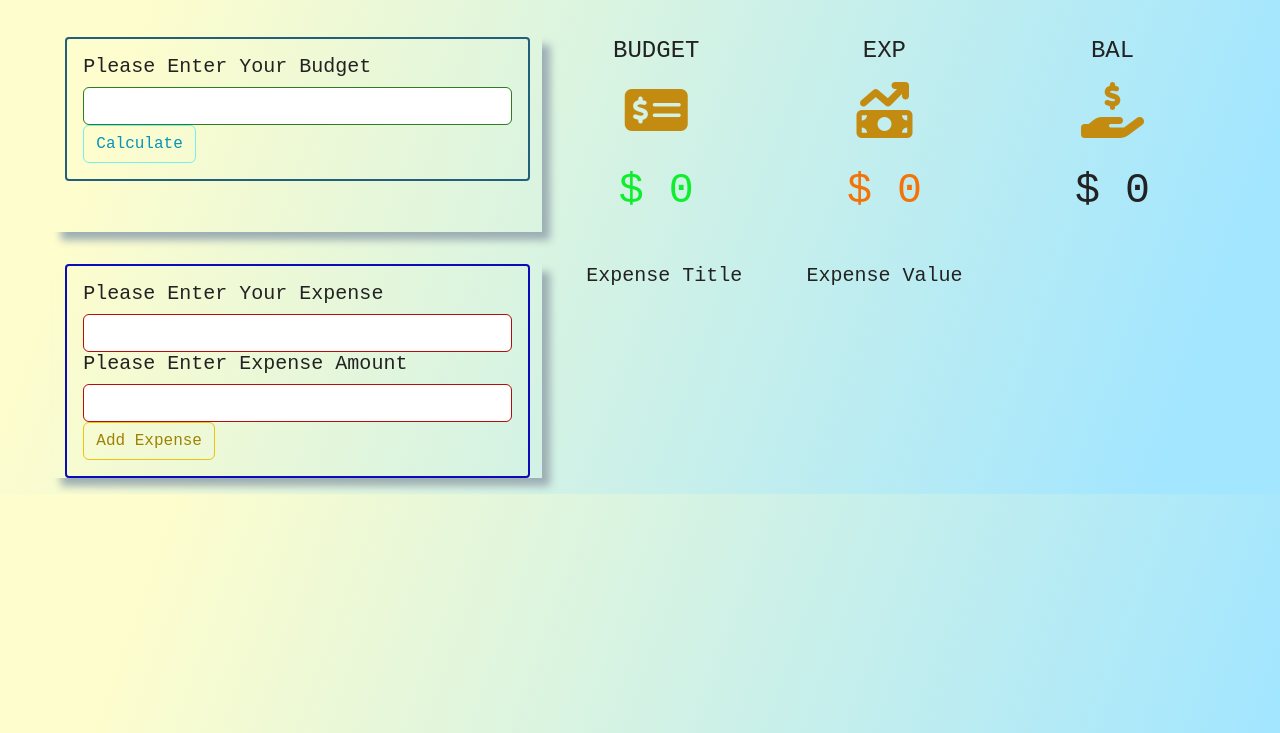
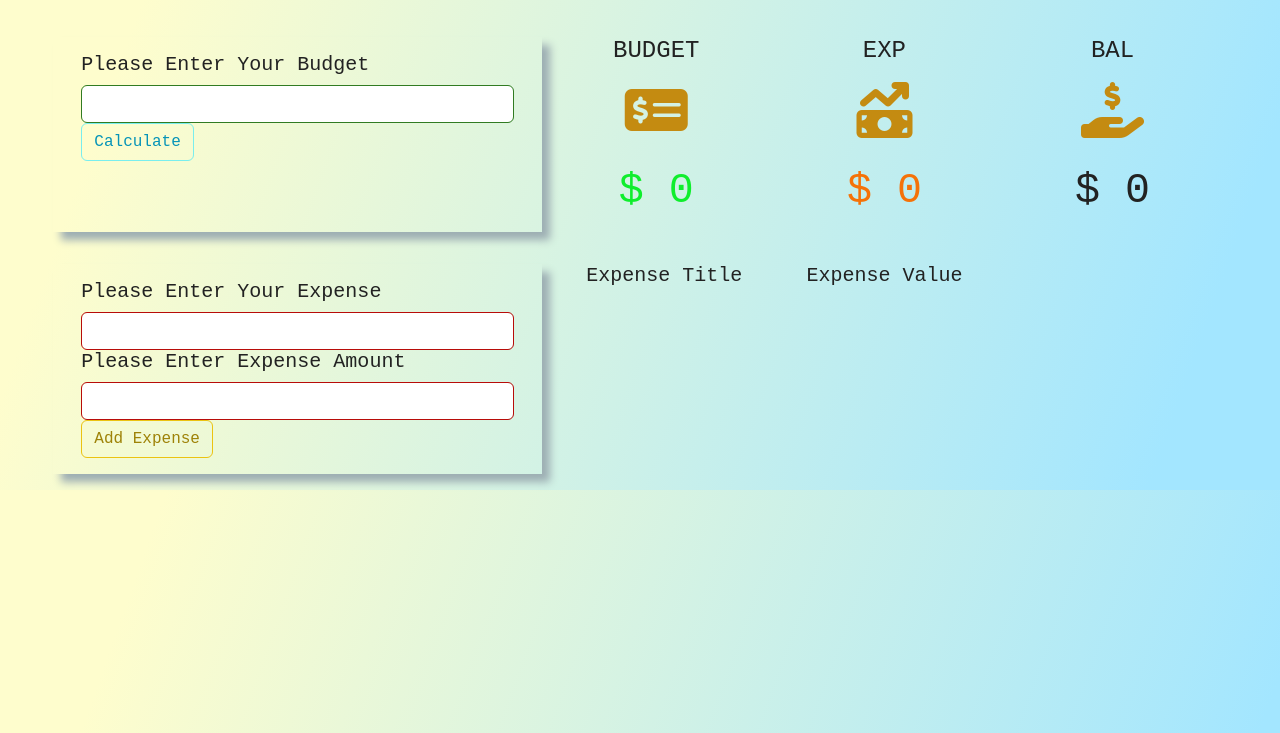
Before and after one commit to prince-arun/js-budget, a plain HTML site: page index.html in a window 1280 px wide. Shown: the part 67-800 px from the top of the page. Drawn offline with nearby package versions, Linux system fonts and the light colour scheme.

Commit message:
box - border removed

```diff
--- a/style.css
+++ b/style.css
@@ -78,7 +78,7 @@ h3 {
 
 /* --------------------------------------- */
 .budget-form {
-  border: 0.15rem solid rgb(34, 95, 123);
+  /* border: 0.15rem solid rgb(34, 95, 123); */
   padding: 1rem;
   border-radius: 0.25rem;
 }
@@ -89,7 +89,7 @@ h3 {
   color: rgb(241, 143, 30);
 }
 .expense-form {
-  border: 0.15rem solid rgb(9, 12, 184);
+  /* border: 0.15rem solid rgb(9, 12, 184); */
   padding: 1rem;
   border-radius: 0.25rem;
 }
```
